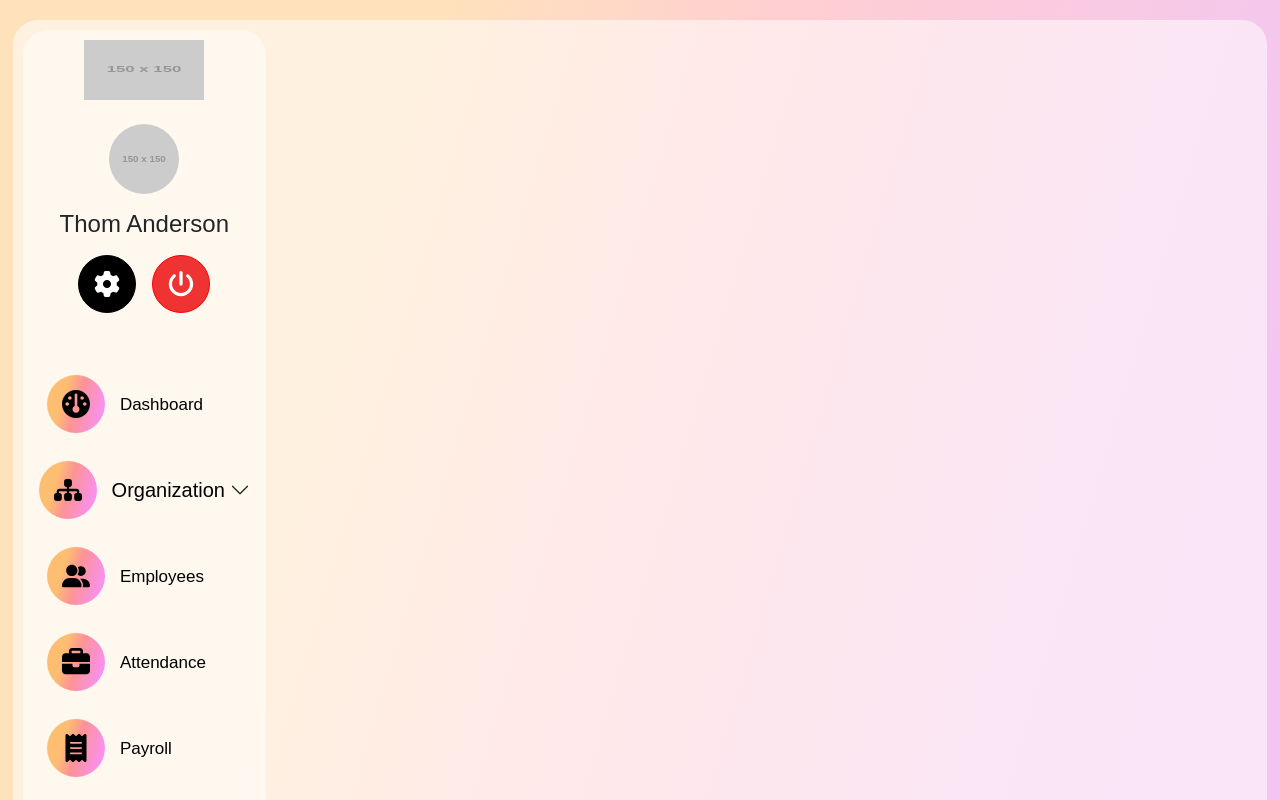
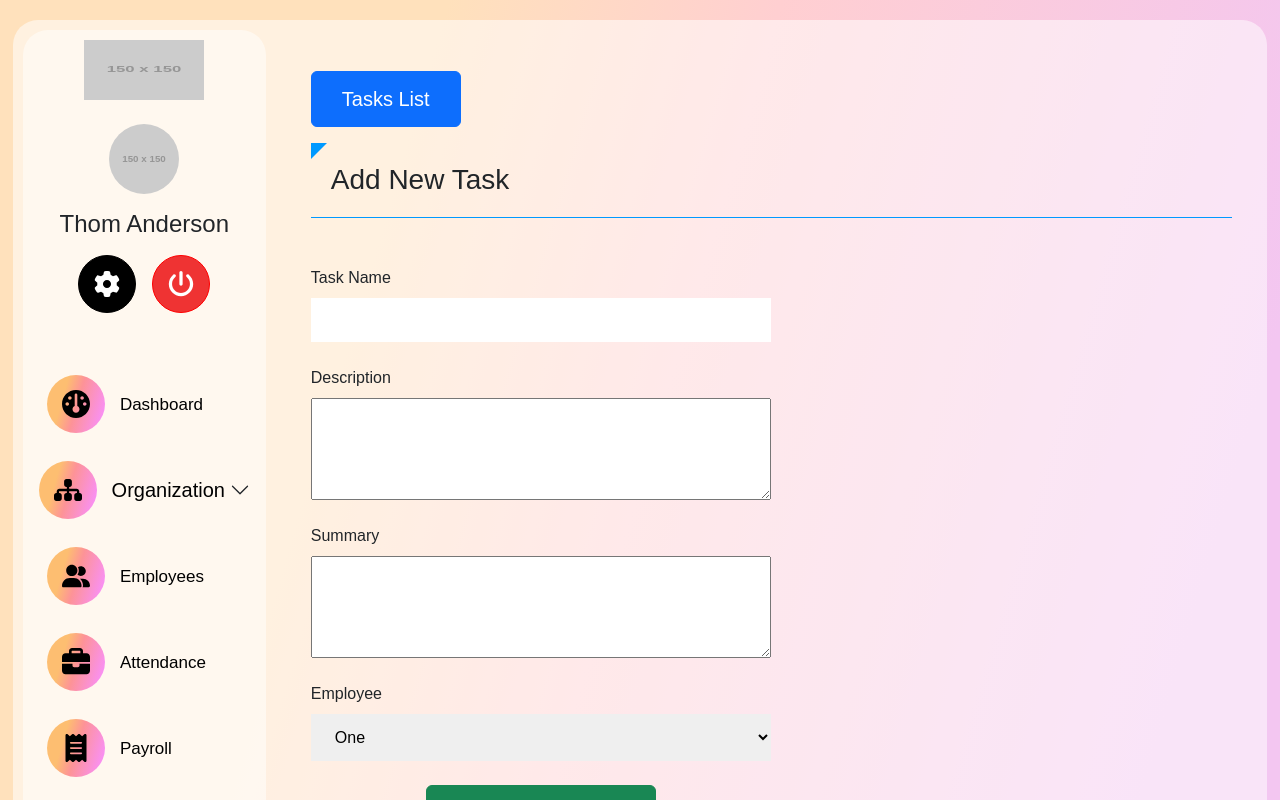
Before and after one commit to farghly/HR-Management-System, a React (Create React App) app: page /tasks/addtask in a window 1280 px wide. Shown: the top 800 px of the page. Built offline with nearby package versions, Linux system fonts and the light colour scheme.

Commit message:
update App.js add rote for Navbar

```diff
--- a/src/App.js
+++ b/src/App.js
@@ -1,5 +1,5 @@
 import { BrowserRouter, Routes, Route } from "react-router-dom";
-import { Provider } from "react-redux";
+// import { Provider } from "react-redux";
 import Dashboard from "./pages/Dashboard/Dashboard";
 import Login from "./pages/login/Login";
 import Department from "./pages/organization/department/Department";
@@ -9,7 +9,10 @@ import AddEmployee from "./pages/Employee/Addemployee";
 import EditEmployee from "./pages/Employee/editEmployee";
 import Employees from "./pages/Employee/Employee";
 import Navbar from "./components/Navbar/Navbar";
-import store from "./redux/store";
+// import store from "./redux/store";
+import Task from "./pages/tasks/task";
+import AddTask from "./pages/tasks/addtask";
+
 
 function App() {
   return (
@@ -39,6 +42,8 @@ function App() {
                   element={<EditEmployee />}
                 />
                 <Route path="/designation/" element={<Desgination />} />
+                <Route path="/tasks" element={<Task />} />
+                <Route path="/tasks/addtask" element={<AddTask />} />
               </Routes>
             </div>
           </div>
```
